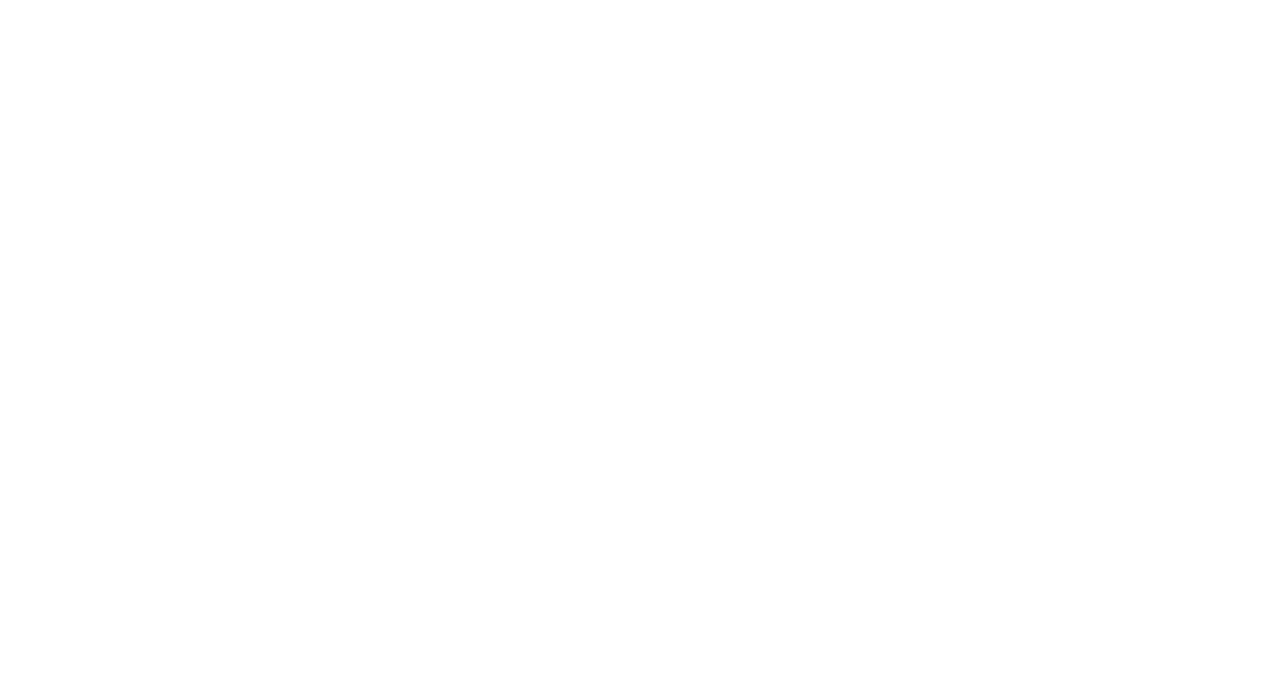
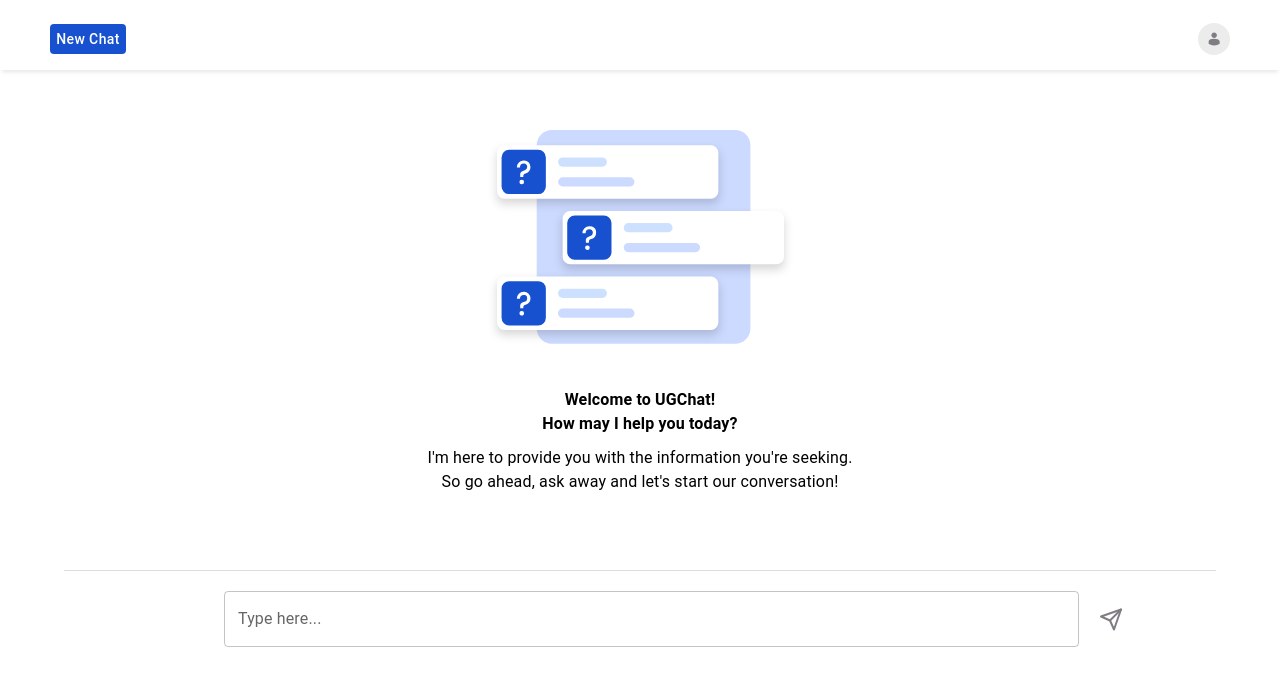
Before and after one commit to infoInk/frontend.github.io, a React (Create React App) app: page /empty in a window 1280 px wide. Before the commit this address had no page. Shown: the top 686 px of the page. Built offline with nearby package versions, Linux system fonts and the light colour scheme; the HTML template or start-up script is replaced by a standard one.

Commit message:
routing fixes

```diff
--- a/src/App.js
+++ b/src/App.js
@@ -26,7 +26,7 @@
     return () => unsubscribe();
   }, []);
 
-  return isAuthenticated ? element : <Navigate to="/" />;
+  return isAuthenticated ? element : <Navigate to="/empty" />;
 }
 
 function App() {
@@ -35,8 +35,8 @@
       <Router>
 
         <Routes>
-          <Route path="/" element={<PrivateRoute element={<Empty />} />} />
-          <Route path="/login" element={<LogIn />} />
+          <Route path="/" element={<PrivateRoute element={<LogIn />} />} />
+          <Route path="/empty" element={<Empty />} />
           <Route path="/signup" element={<SignUp />} />
         </Routes>
       </Router>
```
